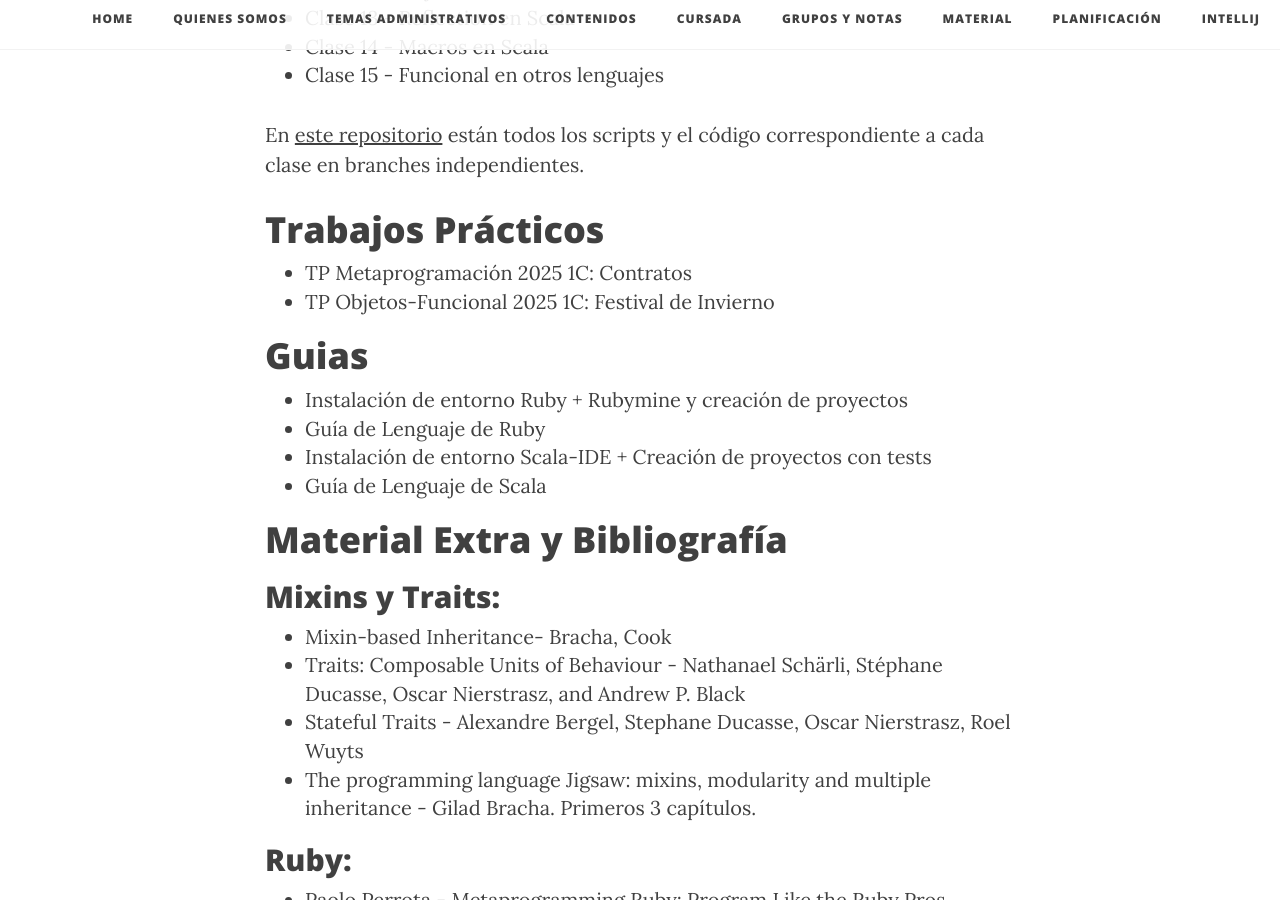
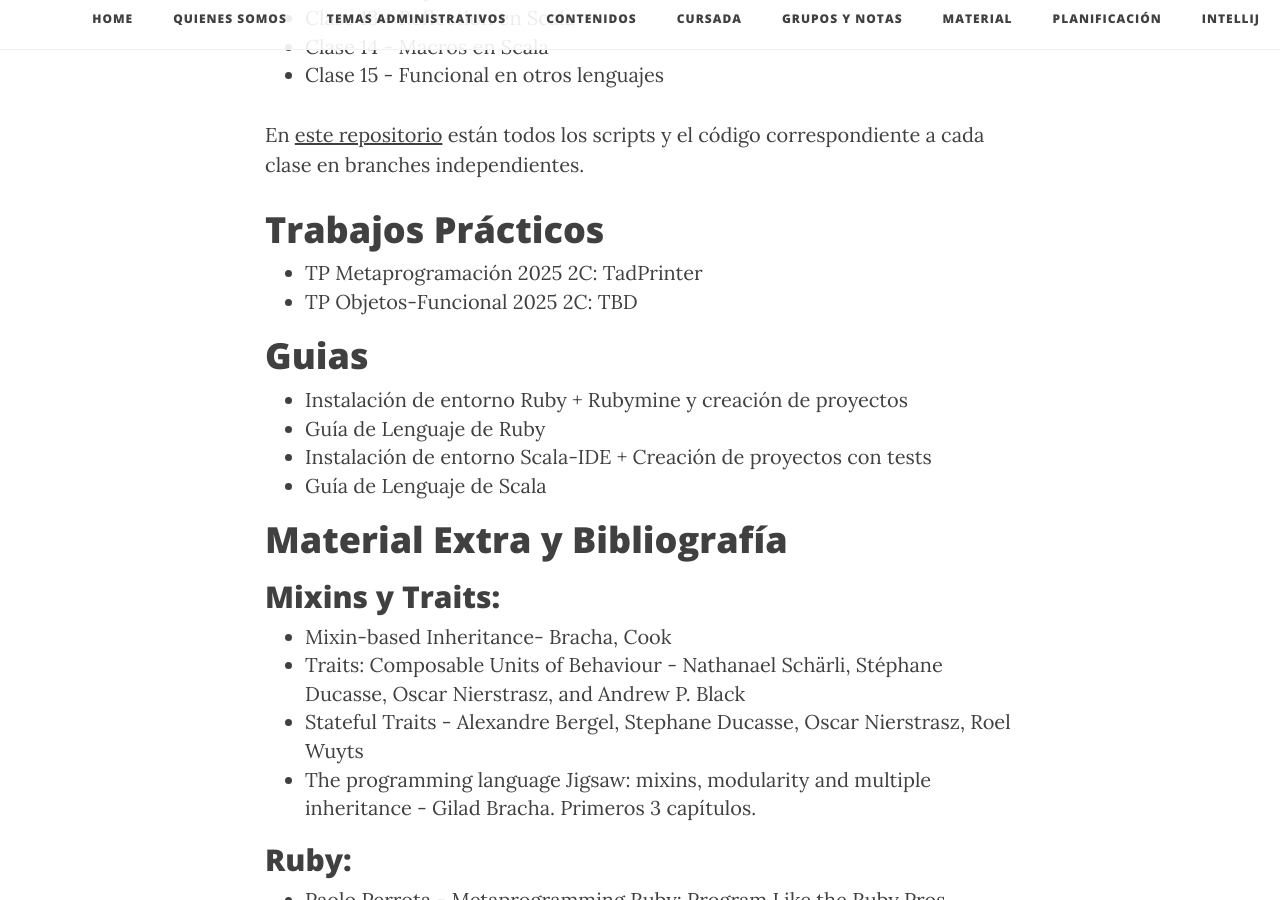
Before and after one commit to tadp-utn-frba/tadp-utn-frba.github.io, a Jekyll site: the page built from material.md, in a window 1280 px wide and 900 px high, scrolled down 1040 px. Built offline with Jekyll 4.4.1, drawn with Linux system fonts in a browser that asks for light colours; nearby versions of some CDN libraries.

Commit message:
Update TP list

```diff
--- a/material.md
+++ b/material.md
@@ -29,8 +29,8 @@
 En [este repositorio](https://github.com/tadp-utn-frba/tadp-clases) están todos los scripts y el código correspondiente a cada clase en branches independientes.
 
 # Trabajos Prácticos
-* [TP Metaprogramación 2025 1C: Contratos](https://docs.google.com/document/d/1cl299pxGZg8zovJ--eX6MfS32WwIOe6UDt7UkgdNgdE/edit)
-* [TP Objetos-Funcional 2025 1C: Festival de Invierno](https://docs.google.com/document/d/1cCwcKdFGS3rZMLXnuIUOnO10TFffDiVn7HDm-5Ww7C8/edit)
+* [TP Metaprogramación 2025 2C: TadPrinter](https://docs.google.com/document/d/1X9dZN8R8Kc1_e_fosFsslteVoQMxUKeUTFgYTEBN8G4/edit?usp=sharing)
+* TP Objetos-Funcional 2025 2C: TBD
 
 # Guias
 
```
